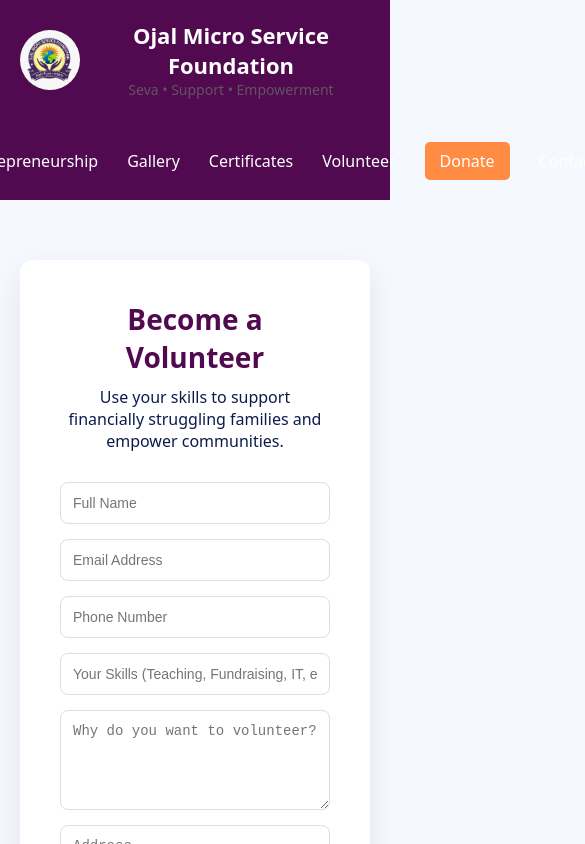
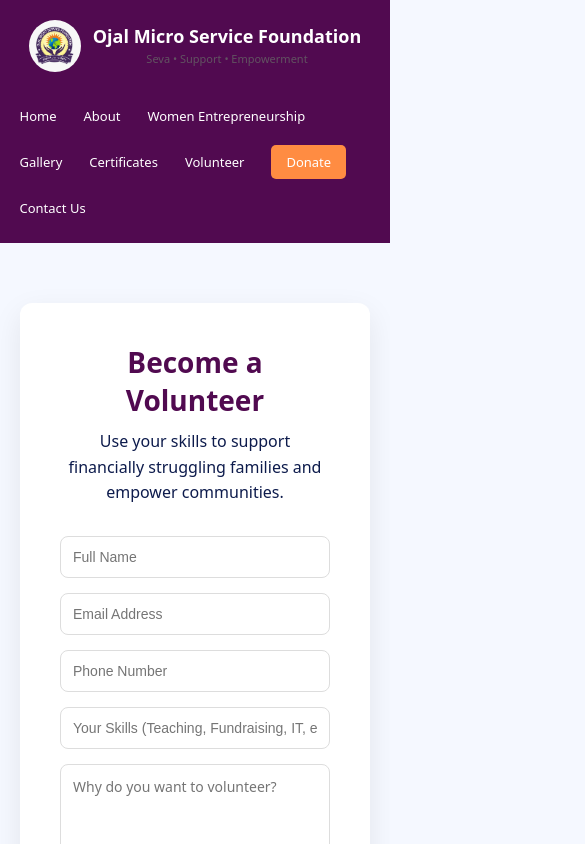
Before and after one commit to vaishanavikhambalkar-cmyk/foundation-site, a Next.js app: page /volunteer in a window 390 px wide. Shown: the top 844 px of the page, 585 px wide, since content can reach past the window. Built offline with nearby package versions, Linux system fonts and the light colour scheme; no server answers.

Commit message:
Fix mobile header layout

```diff
--- a/app/globals.css
+++ b/app/globals.css
@@ -524,3 +524,109 @@
   font-size: 14px;
   color: #666;
 }
+
+/* =========================
+   HEADER
+========================= */
+
+.header-wrapper {
+  display: flex;
+  align-items: center;
+  justify-content: space-between;
+  gap: 20px;
+}
+
+.logo-section {
+  display: flex;
+  align-items: center;
+  gap: 12px;
+  flex-shrink: 1;
+  min-width: 0;
+}
+
+.logo-img {
+  width: 60px;
+  height: 60px;
+  border-radius: 50%;
+  object-fit: cover;
+  flex-shrink: 0;
+}
+
+.logo-text {
+  min-width: 0;
+}
+
+.logo-text h2 {
+  margin: 0;
+  font-size: 21px;
+  line-height: 1.2;
+}
+
+.tagline {
+  margin: 4px 0 0;
+  font-size: 13px;
+}
+
+/* NAVIGATION */
+
+.nav-links {
+  display: flex;
+  align-items: center;
+  justify-content: flex-end;
+  gap: 14px;
+  white-space: nowrap;
+}
+
+
+/* =========================
+   MOBILE
+========================= */
+
+@media (max-width: 768px) {
+
+  .header-wrapper {
+    flex-direction: column;
+    align-items: stretch;
+    gap: 12px;
+  }
+
+  .logo-section {
+    width: 100%;
+    justify-content: center;
+  }
+
+  .logo-img {
+    width: 52px;
+    height: 52px;
+  }
+
+  .logo-text h2 {
+    font-size: 18px;
+    line-height: 1.2;
+  }
+
+  .tagline {
+    font-size: 11px;
+  }
+
+  .nav-links {
+    width: 100%;
+    overflow-x: auto;
+    justify-content: flex-start;
+    gap: 12px;
+    padding-bottom: 6px;
+
+    /* Hide scrollbar */
+    scrollbar-width: none;
+  }
+
+  .nav-links::-webkit-scrollbar {
+    display: none;
+  }
+
+  .nav-links a {
+    flex-shrink: 0;
+    font-size: 13px;
+  }
+
+}
--- a/app/layout.tsx
+++ b/app/layout.tsx
@@ -13,61 +13,33 @@
       <body>
 
         {/* HEADER */}
+
+
+{/* HEADER */}
 <header className="header">
-          <div
-            className="container header-wrapper"
-            style={{
-              display: "flex",
-              alignItems: "center",
-              justifyContent: "space-between",
-              gap: "20px",
-              flexWrap: "nowrap",
-            }}
-          >
+  <div className="container header-wrapper">
 
     {/* LOGO */}
-            <div
-              className="logo-section"
-              style={{
-                display: "flex",
-                alignItems: "center",
-                gap: "12px",
-                flexShrink: 0,
-              }}
-            >
+    <div className="logo-section">
+
       <img
         src="/logo.jpg"
         alt="Ojal Micro Service Foundation Logo"
-                style={{
-                  width: "60px",
-                  height: "60px",
-                  borderRadius: "50%",
-                  objectFit: "cover",
-                }}
+        className="logo-img"
       />
 
-              <div>
-                <h2 style={{ margin: 0 }}>
-                  Ojal Micro Service Foundation
-                </h2>
+      <div className="logo-text">
+        <h2>Ojal Micro Service Foundation</h2>
         <p className="tagline">
           Seva • Support • Empowerment
         </p>
       </div>
+
     </div>
 
     {/* NAVIGATION */}
-            <nav
-              className="nav-links"
-              style={{
-                display: "flex",
-                alignItems: "center",
-                justifyContent: "flex-end",
-                gap: "14px",
-                flexWrap: "nowrap",
-                whiteSpace: "nowrap",
-              }}
-            >
+    <nav className="nav-links">
+
       <Link href="/">Home</Link>
 
       <Link href="/about">About</Link>
@@ -87,10 +59,13 @@
       </Link>
 
       <Link href="/contact">Contact Us</Link>
+
     </nav>
 
   </div>
 </header>
+
+
 
         <main>{children}</main>
 
--- a/app/volunteer/page.js
+++ b/app/volunteer/page.js
@@ -32,27 +32,19 @@
     setLoading(true)
 
     try {
-      const volunteerData = {
-        name: formData.name.trim(),
-        email: formData.email.trim(),
-        phone: formData.phone.trim(),
-        skills: formData.skills.trim(),
-        message: formData.message.trim(),
-        address: formData.address.trim(),
-      }
-
-      console.log("Sending:", volunteerData)
-
-      const { data, error } = await supabase
+      const { error } = await supabase
         .from("volunteer")
-        .insert(volunteerData)
-        .select()
-
-      console.log("Supabase data:", data)
-      console.log("Supabase error:", error)
+        .insert({
+          name: formData.name,
+          email: formData.email,
+          phone: formData.phone,
+          skills: formData.skills,
+          message: formData.message,
+          address: formData.address,
+        })
 
       if (error) {
-        console.error("FULL SUPABASE ERROR:", error)
+        console.error("Supabase Error:", error)
         alert(`Error: ${error.message}`)
         return
       }
@@ -67,8 +59,8 @@
         message: "",
         address: "",
       })
-    } catch (err) {
-      console.error("Unexpected error:", err)
+    } catch (error) {
+      console.error("Unexpected Error:", error)
       alert("Something went wrong ❌")
     } finally {
       setLoading(false)
@@ -79,16 +71,19 @@
     <section style={sectionStyle}>
       <div style={containerStyle}>
 
-        <h2 style={titleStyle}>Become a Volunteer</h2>
+        <h2 style={titleStyle}>
+          Become a Volunteer
+        </h2>
 
         <p style={subtitleStyle}>
-          Use your skills to support financially struggling families and
-          empower communities.
+          Use your skills to support financially struggling families
+          and empower communities.
         </p>
 
         <form onSubmit={handleSubmit} style={formStyle}>
 
           <input
+            type="text"
             name="name"
             placeholder="Full Name"
             value={formData.name}
@@ -117,6 +112,7 @@
           />
 
           <input
+            type="text"
             name="skills"
             placeholder="Your Skills (Teaching, Fundraising, IT, etc.)"
             value={formData.skills}
@@ -143,7 +139,10 @@
           <button
             type="submit"
             disabled={loading}
-            style={buttonStyle}
+            style={{
+              ...buttonStyle,
+              opacity: loading ? 0.7 : 1,
+            }}
           >
             {loading ? "Submitting..." : "Join as Volunteer"}
           </button>
@@ -153,6 +152,8 @@
     </section>
   )
 }
+
+/* ---------- STYLES ---------- */
 
 const sectionStyle = {
   backgroundColor: "#f5f8ff",
@@ -180,6 +181,7 @@
   textAlign: "center",
   marginBottom: "30px",
   color: "#0d1b4c",
+  lineHeight: "1.6",
 }
 
 const formStyle = {
@@ -193,12 +195,14 @@
   borderRadius: "8px",
   border: "1px solid #ddd",
   fontSize: "14px",
+  outline: "none",
 }
 
 const textareaStyle = {
   ...inputStyle,
   minHeight: "100px",
   resize: "vertical",
+  fontFamily: "inherit",
 }
 
 const buttonStyle = {
@@ -209,4 +213,5 @@
   borderRadius: "8px",
   fontWeight: "bold",
   cursor: "pointer",
+  fontSize: "15px",
 }
```
Lines whose indentation alone changed are shown as unchanged.
